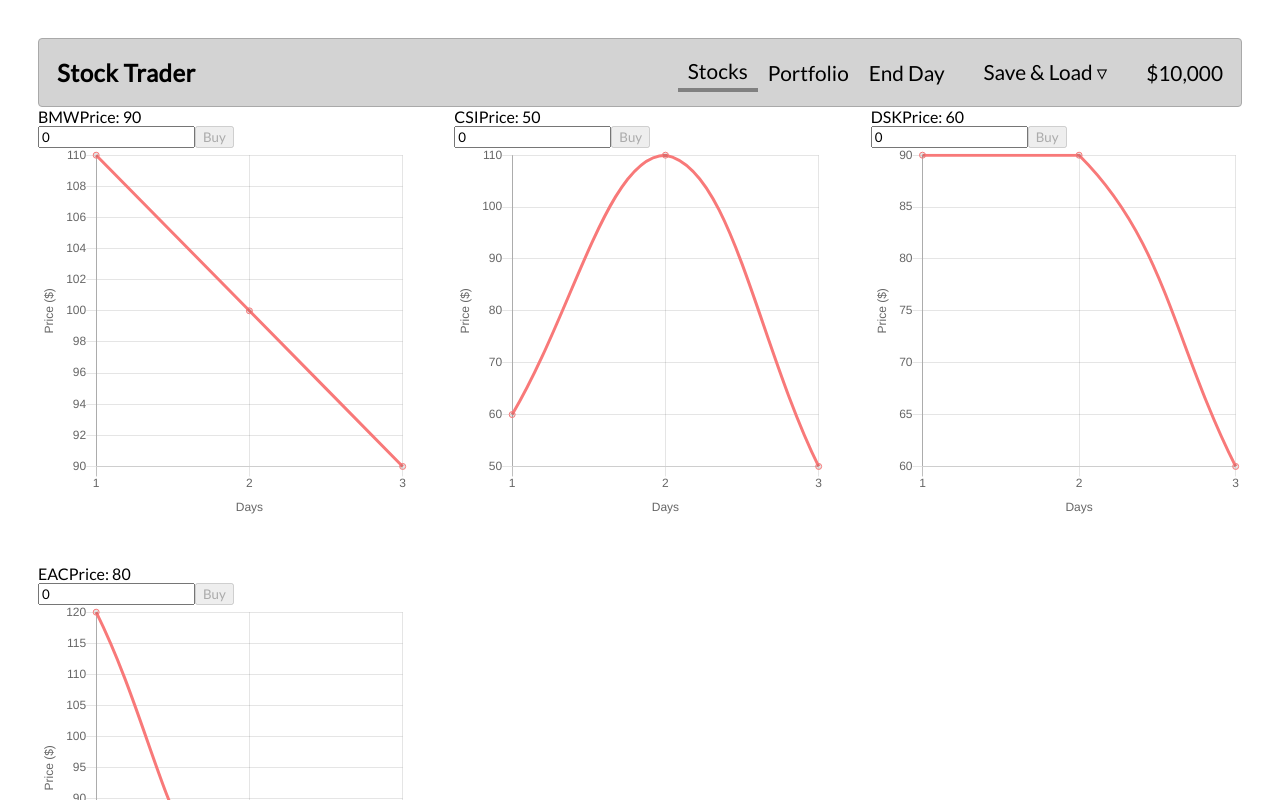
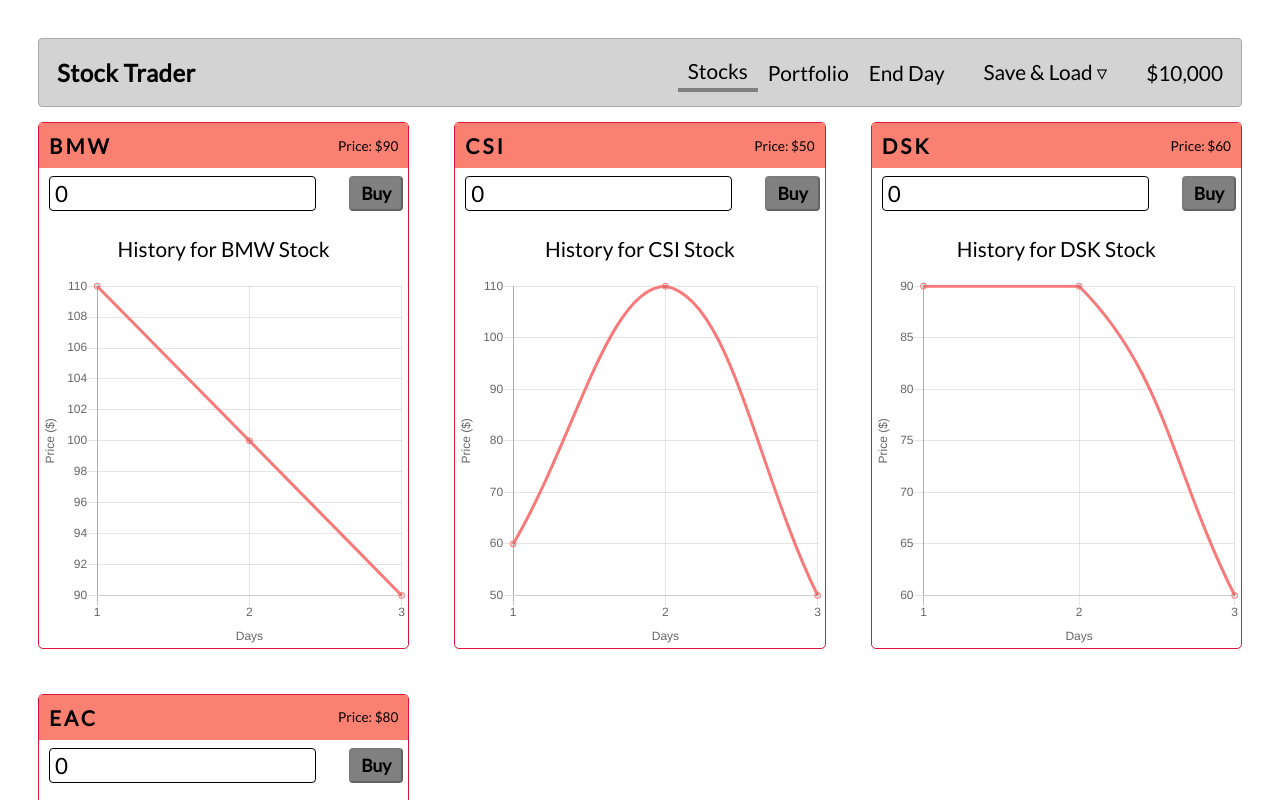
Before and after one commit to sabidhasan/courses, a Vue app in the folder stock-trader/stock-trader/: page /stocks in a window 1280 px wide. Shown: the top 800 px of the page. Built offline with nearby package versions, Linux system fonts and the light colour scheme.

Commit message:
Add CSS styles

```diff
--- a/stock-trader/stock-trader/src/components/Header.vue
+++ b/stock-trader/stock-trader/src/components/Header.vue
@@ -1,7 +1,7 @@
 <template>
   <nav>
     <ul>
-      <li class="nav__logo"><router-link exact to="/">Stock Trader</router-link></li>
+      <router-link tag="li" class="nav__logo" exact to="/">Stock Trader</router-link>
       <router-link tag="li" exact to="/stocks">Stocks</router-link>
       <router-link tag="li" exact to="/portfolio">Portfolio</router-link>
       <li @click="endDay">End Day</li>
@@ -98,6 +98,9 @@
   ul > li {
     list-style: none; padding: 5px 10px;
   }
+  .nav__logo.router-link-exact-active {
+    border-bottom: none;
+  }
   .nav__logo {
     font-size: 1.5rem; letter-spacing: 0.5px; flex: 1; font-weight: bold;
   }
--- a/stock-trader/stock-trader/src/components/Home.vue
+++ b/stock-trader/stock-trader/src/components/Home.vue
@@ -1,9 +1,14 @@
 <template>
   <div>
-    <h1>Trade or View Portfolio</h1>
-    <h2>Save or load Data</h2>
-    <h2>Click on 'End Day' to start a new day</h2>
-    <p>Your funds: {{ funds | currencyFormat }}</p>
+    <h1>Stock Trader</h1>
+    <h2>This is a small stock trader app:</h2>
+      <ul>
+        <li>Buy (fake) stocks</li>
+        <li>Manage your portfolio / sell (fake) stocks</li>
+        <li>Click End Day to update (fake) stock prices</li>
+        <li>Save/Load if needed</li>
+      </ul>
+    <h2>You currently have <span class="funds">{{ funds | currencyFormat }}</span> in your portfolio.</h2>
   </div>
 </template>
 
@@ -18,5 +23,22 @@ export default {
 </script>
 
 <style scoped>
-
+  div {
+    margin: 25px 10px;
+  }
+  h1, h2 {
+    margin: 20px 0;
+  }
+  h2 {
+    font-weight: normal; font-size: 1.2rem;
+  }
+  .funds {
+    font-weight: bold; color: green;
+  }
+  ul li {
+    list-style-type: decimal; padding: 5px 0 5px 20px; font-size: 1.1rem;
+  }
+  ul {
+    margin: 0 0 50px 0;
+  }
 </style>
--- a/stock-trader/stock-trader/src/components/stocks/Stock.vue
+++ b/stock-trader/stock-trader/src/components/stocks/Stock.vue
@@ -1,8 +1,8 @@
 <template>
-  <div>
+  <div class="stock-holder">
     <div class="stock-header">
       <span class="title">{{ stock.name }}</span>
-      <span>Price: {{ currentPrice }}</span>
+      <span class="price">Price: {{ currentPrice | currencyFormat }}</span>
     </div>
     <input type="number" v-model="quantity" placeholder="Quantity">
     <button
@@ -11,6 +11,7 @@
     >
       {{ enoughFunds ? 'Not enough funds' : 'Buy'}}
     </button>
+    <h2>History for {{ stock.name }} Stock</h2>
     <Chart :chartData="chartData" :options="chartOptions"></Chart>
   </div>
 </template>
@@ -87,10 +88,28 @@
 </script>
 
 <style scoped>
+  .stock-holder {
+    border: 1px solid crimson;
+    border-radius: 5px;
+  }
   .stock-header {
-
+    background: salmon; padding: 10px; display: flex; font-size: 1.3rem; align-items: center;
   }
   .title {
-    text-transform: capitalize;
+    text-transform: capitalize; flex: 1; font-weight: bold; letter-spacing: 3px
+  }
+  .price {
+    font-size: .85rem;
+  }
+  input {
+    font-size: 1.4rem; padding: 2px 5px; border: 1px solid black; border-radius: 4px;
+    margin: 8px 10px; height: 35px;
+  }
+  button {
+    padding: 5px 10px; background: gray; color: black; font-weight: bold; font-size: 1.1rem;
+    border-radius: 4px; margin: 8px 5px; height: 35px; float: right;
+  }
+  h2 {
+    text-align: center; font-weight: 100; font-size: 1.3rem;
   }
 </style>
--- a/stock-trader/stock-trader/src/components/stocks/Stocks.vue
+++ b/stock-trader/stock-trader/src/components/stocks/Stocks.vue
@@ -20,7 +20,7 @@
 
 <style scoped>
   .stocks-container {
-    display: grid; grid-gap: 45px;
-    grid-template-columns: repeat(auto-fit, minmax(300px, 1fr));
+    display: grid; grid-gap: 45px; margin: 15px 0;
+    grid-template-columns: repeat(auto-fit, minmax(350px, 1fr));
   }
 </style>
```
